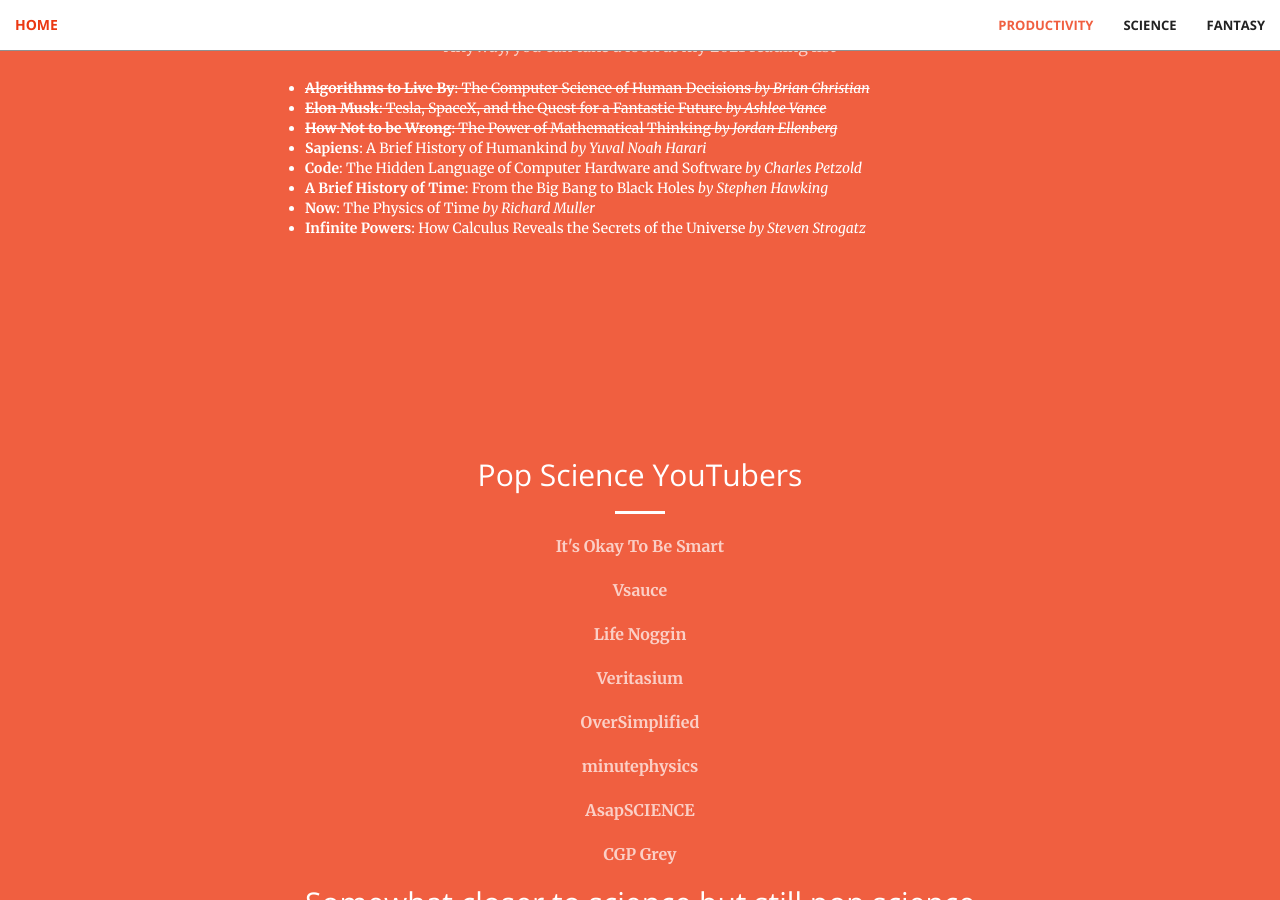
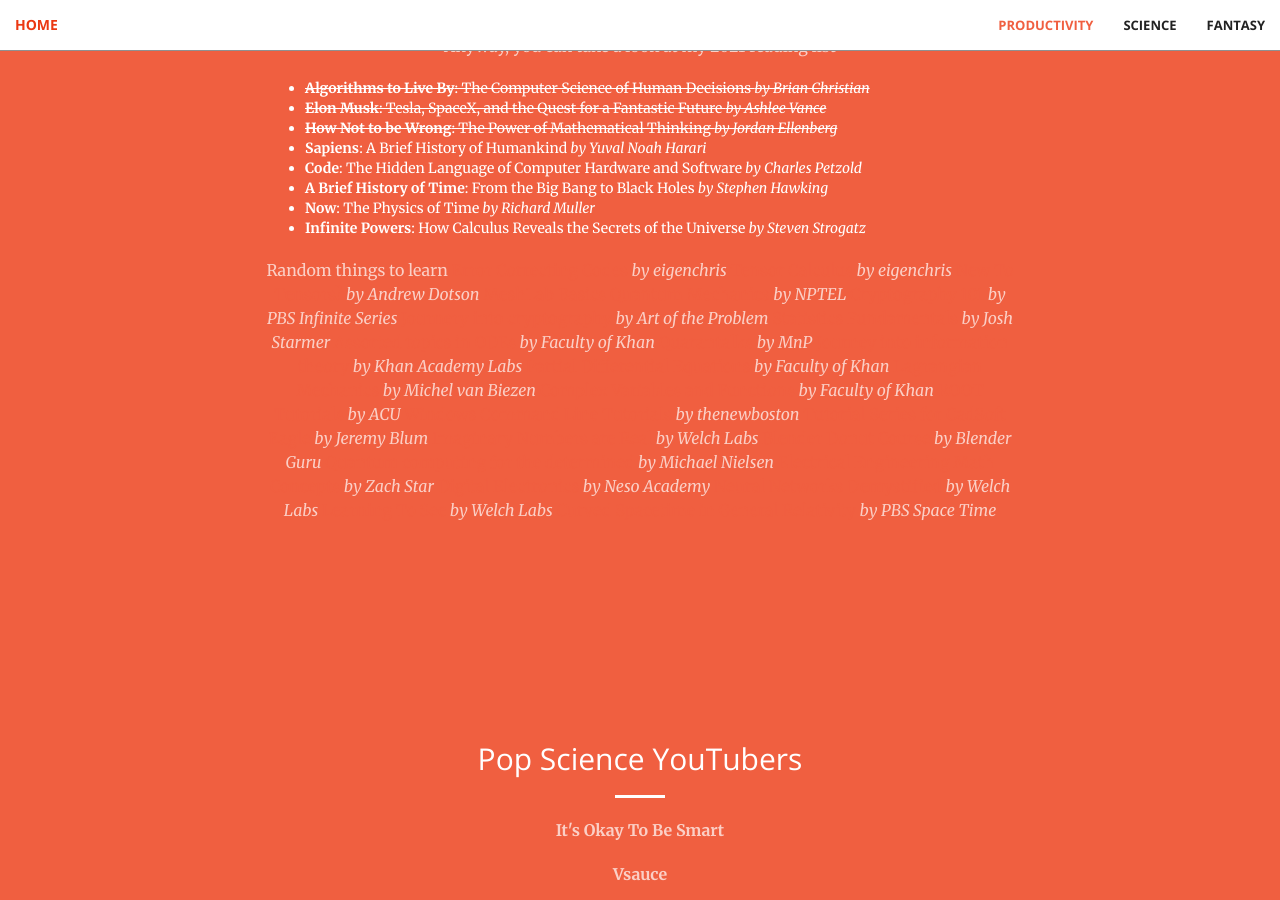
Before and after one commit to aravindbharathi/aravindbharathi.github.io, a Jekyll site: the page rec/index.html, which Jekyll copies as it is, in a window 1280 px wide and 900 px high, scrolled down 1325 px. Built offline with Jekyll 4.4.1, drawn with Linux system fonts in a browser that asks for light colours.

Commit message:
Update index.html

```diff
--- a/rec/index.html
+++ b/rec/index.html
@@ -158,6 +158,36 @@
                     </ul>
                     </p>
                     <!--a href="#stuff" class="btn btn-default btn-xl">What else?</a-->
+                    <p class="text-faded">
+                      Random things to learn
+                    <!--ul align = "left-->
+                      <a href="https://youtube.com/playlist?list=PLJHszsWbB6hqkOyFCQOAlQtfzC1G9sf2_">Error Correcting Codes</a> <i>by eigenchris</i>
+                      <a href="https://youtube.com/playlist?list=PLJHszsWbB6hpk5h8lSfBkVrpjsqvUGTCx">Tensor Calculus</a> <i>by eigenchris</i>
+                      <a href="https://youtube.com/playlist?list=PLSuQRd4LfSUTmb_7IK7kAzxJtU2tpmEd3">New To Tensors?</a> <i>by Andrew Dotson</i>
+                      <a href="https://youtube.com/playlist?list=PL8B1E816EAE236B4D">MeshLab Basics</a>
+                      <a href="https://youtube.com/playlist?list=PLOzRYVm0a65el7XWKqjwo3h-pDLJSWmwb">Quantum Mechanics</a> <i>by NPTEL</i>
+                      <a href="https://youtube.com/playlist?list=PLa6IE8XPP_gmVt-Q4ldHi56mYsBuOg2Qw">Cryptography 101</a> <i>by PBS Infinite Series</i>
+                      <a href="https://youtube.com/playlist?list=PLSQl0a2vh4HA50QhFIirlEZRXG4yjcoGM">Journery into cryptography</a> <i>by Art of the Problem</i>
+                      <a href="https://youtube.com/playlist?list=PLblh5JKOoLUK0FLuzwntyYI10UQFUhsY9">Statistics Fundamentals</a> <i>by Josh Starmer</i>
+                      <a href="https://youtube.com/playlist?list=PLdgVBOaXkb9ATVsK2Q84ghjBgIk5faHNc">Assorted topics in ODEs</a> <i>by Faculty of Khan</i>
+                      <a href="https://youtube.com/playlist?list=PL2jc8R1dnwjWOTj7LGS4qrBIZ9GP48R52">Quarantalks</a> <i>by MnP</i>
+                      <a href="https://youtube.com/playlist?list=PLSQl0a2vh4HC9lvrBhVt4UUkhzpp3N5_x">Journey into information theory</a> <i>by Khan Academy Labs</i>
+                      <a href="https://youtube.com/playlist?list=PLdgVBOaXkb9Ab7UM8sCfQWgdbzxkXTNVD">Partial Differential Equations</a> <i>by Faculty of Khan</i>
+                      <a href="https://youtube.com/playlist?list=PLX2gX-ftPVXWK0GOFDi7FcmIMMhY_7fU9">Lagrangian Mechanics</a> <i>by Michel van Biezen</i>
+                      <a href="https://youtube.com/playlist?list=PLdgVBOaXkb9CNMqbsL9GTWwU542DiRrPB">Complex Variables and Functions</a> <i>by Faculty of Khan</i>
+                      <a href="https://youtube.com/playlist?list=PLTG3YvUaExuuISUOLwQDUVdvXgEi1Ez2J">ROOT Tutorials</a> <i>by ACU</i>
+                      <a href="https://youtube.com/playlist?list=PL6gx4Cwl9DGDV6SnbINlVUd0o2xT4JbMu">Windows Command Line Tutorials</a> <i>by thenewboston</i>
+                      <a href="https://youtube.com/playlist?list=PL868B73617C6F6FAD">Tutorial Series for CadSoft Eagle</a> <i>by Jeremy Blum</i>
+                      <a href="https://youtube.com/playlist?list=PLiaHhY2iBX9g6KIvZ_703G3KJXapKkNaF">Imaginary Numbers are Real</a> <i>by Welch Labs</i>
+                      <a href="https://youtube.com/playlist?list=PLjEaoINr3zgEq0u2MzVgAaHEBt--xLB6U">Blender Donut Course</a> <i>by Blender Guru</i>
+                      <a href="https://youtube.com/playlist?list=PL1826E60FD05B44E4">Quantum computing for the determined</a> <i>by Michael Nielsen</i>
+                      <a href="https://youtube.com/playlist?list=PLi5WqFHu_OJN7Mb2aAgqcao2R3s9wbBEr">Electrical Engineering Math Concepts</a> <i>by Zach Star</i>
+                      <a href="https://youtube.com/playlist?list=PLBlnK6fEyqRjMH3mWf6kwqiTbT798eAOm">Digital Electronics</a> <i>by Neso Academy</i>
+                      <a href="https://youtube.com/playlist?list=PLiaHhY2iBX9hdHaRr6b7XevZtgZRa1PoU">Neural Networks Demystified</a> <i>by Welch Labs</i>
+                      <a href="https://youtube.com/playlist?list=PLiaHhY2iBX9ihLasvE8BKnS2Xg8AhY6iV">Learning To See</a> <i>by Welch Labs</i>
+                      <a href="https://youtube.com/playlist?list=PLsPUh22kYmNAmjsHke4pd8S9z6m_hVRur">Curved Spacetime in General Relativity</a> <i>by PBS Space Time</i>
+                    <!--/ul-->
+                    </p>
                 </div>
             </div>
         </div>
```
